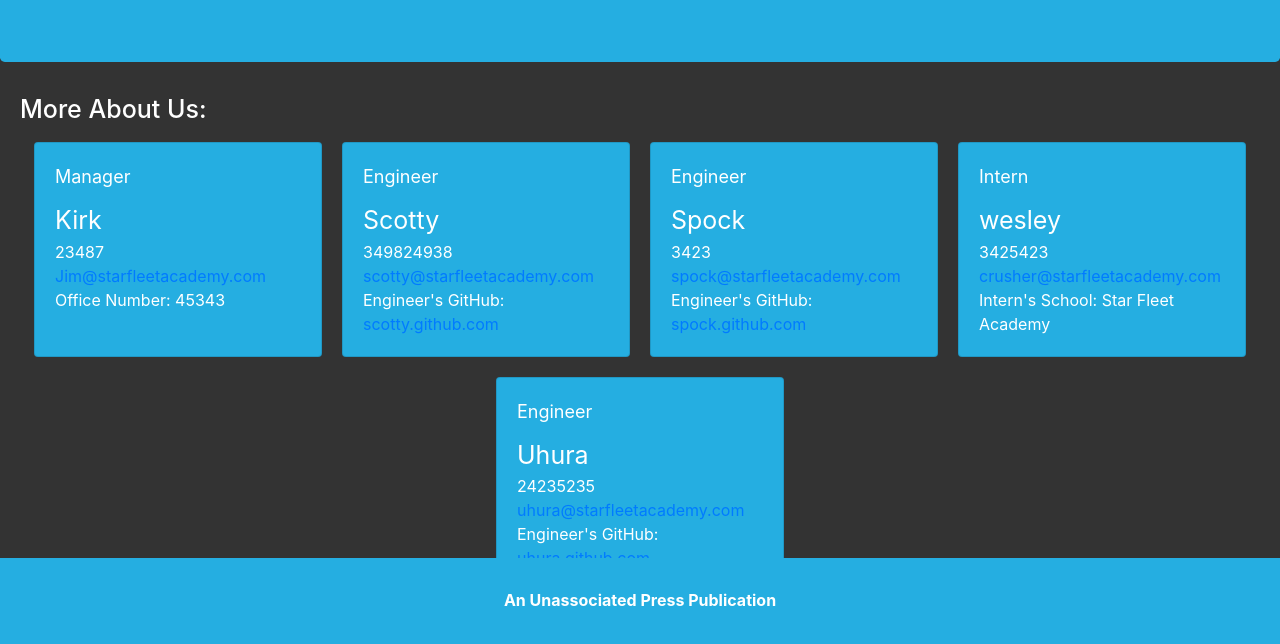
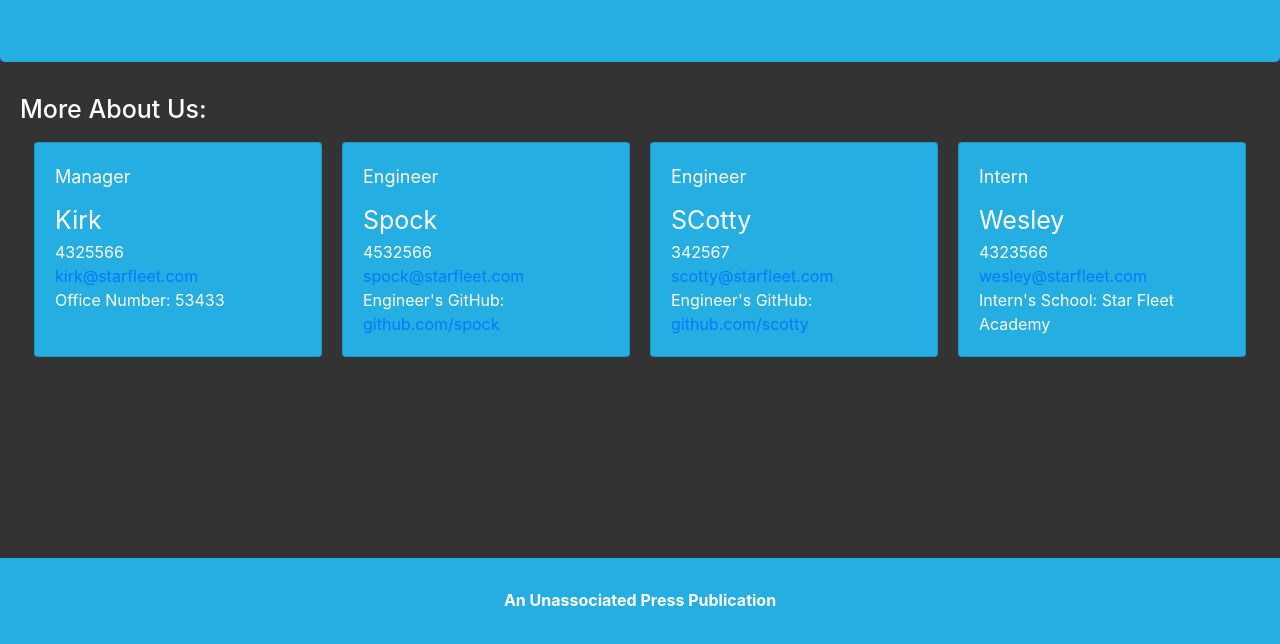
Before and after one commit to digibrill/TeamProfileGenerator-challenge10, a website: page index.html in a window 1280 px wide. Shown: the part 142-786 px from the top of the page. Drawn offline with nearby package versions, Linux system fonts and the light colour scheme.

Commit message:
finished video and made some edits to index.js email links

```diff
--- a/index.html
+++ b/index.html
@@ -32,20 +32,17 @@
                 <h2>More About Us:</h2>
                 <div class="card"><div class="card-body"><div class="card-title">Manager</div>
           <div><span class="card-title">Kirk</span><br>
-          <span class="card-subtitle">23487</span><br>
-          <span class="empEmail"><a href="mailto:Jim@starfleetacademy.com" target="_blank" class="card-link">Jim@starfleetacademy.com</a></span><br><span class="empOfficeNumber" class="card-link">Office Number: 45343</span></div></div></div><div class="card"><div class="card-body"><div class="card-title">Engineer</div>
-          <div><span class="card-title">Scotty</span><br>
-          <span class="card-subtitle">349824938</span><br>
-          <span class="empEmail"><a href="mailto:scotty@starfleetacademy.com" target="_blank" class="card-link">scotty@starfleetacademy.com</a></span><br><span class="empOfficeNumber">Engineer's GitHub: <a href="scotty.github.com" class="card-link">scotty.github.com</a></span></div></div></div><div class="card"><div class="card-body"><div class="card-title">Engineer</div>
+          <span class="card-subtitle">4325566</span><br>
+          <span class="empEmail"><a href="mailto:kirk@starfleet.com" target="_blank" class="card-link">kirk@starfleet.com</a></span><br><span class="empOfficeNumber" class="card-link">Office Number: 53433</span></div></div></div><div class="card"><div class="card-body"><div class="card-title">Engineer</div>
           <div><span class="card-title">Spock</span><br>
-          <span class="card-subtitle">3423</span><br>
-          <span class="empEmail"><a href="mailto:spock@starfleetacademy.com" target="_blank" class="card-link">spock@starfleetacademy.com</a></span><br><span class="empOfficeNumber">Engineer's GitHub: <a href="spock.github.com" class="card-link">spock.github.com</a></span></div></div></div><div class="card"><div class="card-body"><div class="card-title">Intern</div>
-          <div><span class="card-title">wesley</span><br>
-          <span class="card-subtitle">3425423</span><br>
-          <span class="empEmail"><a href="mailto:crusher@starfleetacademy.com" target="_blank" class="card-link">crusher@starfleetacademy.com</a></span><br><span class="empOfficeNumber" class="card-link">Intern's School: Star Fleet Academy</span></div></div></div><div class="card"><div class="card-body"><div class="card-title">Engineer</div>
-          <div><span class="card-title">Uhura</span><br>
-          <span class="card-subtitle">24235235</span><br>
-          <span class="empEmail"><a href="mailto:uhura@starfleetacademy.com" target="_blank" class="card-link">uhura@starfleetacademy.com</a></span><br><span class="empOfficeNumber">Engineer's GitHub: <a href="uhura.github.com" class="card-link">uhura.github.com</a></span></div></div></div>
+          <span class="card-subtitle">4532566</span><br>
+          <span class="empEmail"><a href="mailto:spock@starfleet.com" target="_blank" class="card-link">spock@starfleet.com</a></span><br><span class="engGithub">Engineer's GitHub: <a href="https://github.com/spock" class="card-link" target="_blank">github.com/spock</a></span></div></div></div><div class="card"><div class="card-body"><div class="card-title">Engineer</div>
+          <div><span class="card-title">SCotty</span><br>
+          <span class="card-subtitle">342567</span><br>
+          <span class="empEmail"><a href="mailto:scotty@starfleet.com" target="_blank" class="card-link">scotty@starfleet.com</a></span><br><span class="engGithub">Engineer's GitHub: <a href="https://github.com/scotty" class="card-link" target="_blank">github.com/scotty</a></span></div></div></div><div class="card"><div class="card-body"><div class="card-title">Intern</div>
+          <div><span class="card-title">Wesley</span><br>
+          <span class="card-subtitle">4323566</span><br>
+          <span class="empEmail"><a href="mailto:wesley@starfleet.com" target="_blank" class="card-link">wesley@starfleet.com</a></span><br><span class="intSchool" class="card-link">Intern's School: Star Fleet Academy</span></div></div></div>
               </main>
               <footer>
                 An Unassociated Press Publication
--- a/index.js
+++ b/index.js
@@ -152,7 +152,7 @@ const continueQuiz = async (start) => {
           if(positions[i].officeNumber){
             newCard += `<span class="empOfficeNumber" class="card-link">Office Number: ${positions[i].officeNumber}</span></div></div></div>`;
           }else if(positions[i].gitHub){
-            newCard += `<span class="engGithub">Engineer's GitHub: <a href="${positions[i].gitHub}" class="card-link" target="_blank">${positions[i].gitHub}</a></span></div></div></div>`;
+            newCard += `<span class="engGithub">Engineer's GitHub: <a href="https://${positions[i].gitHub}" class="card-link" target="_blank">${positions[i].gitHub}</a></span></div></div></div>`;
           }else if(positions[i].school){
             newCard += `<span class="intSchool" class="card-link">Intern's School: ${positions[i].school}</span></div></div></div>`;
           }
```
Also changed, not shown: README.md.
